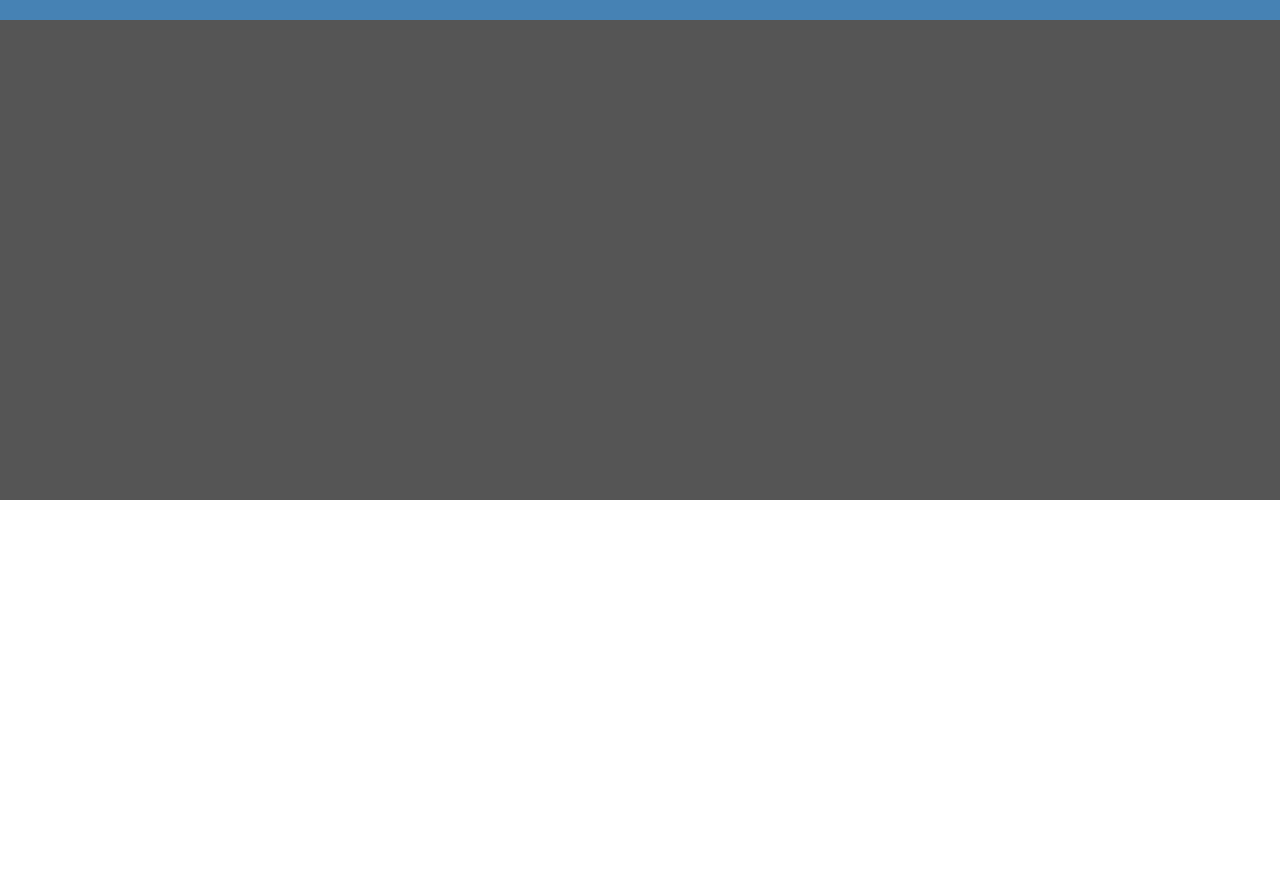
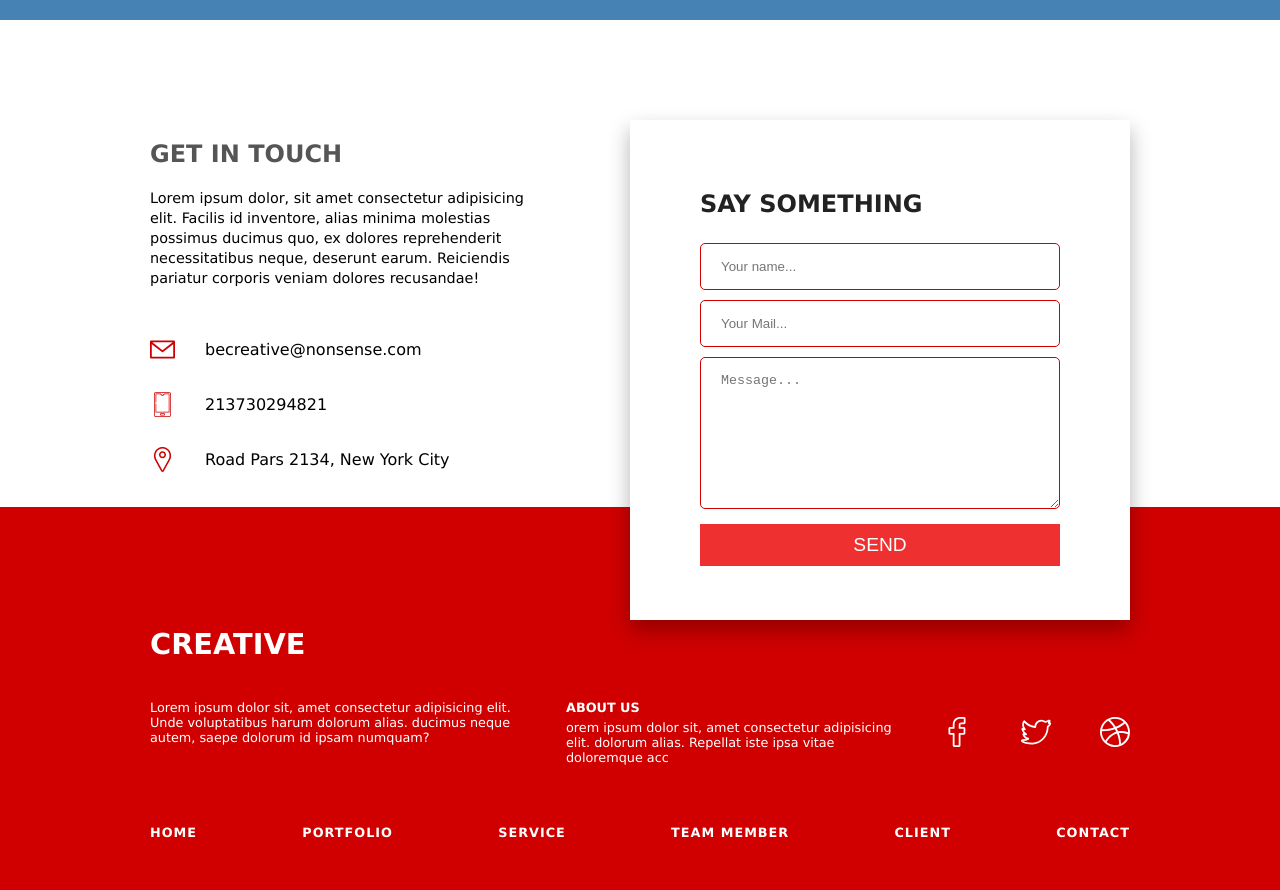
Before and after one commit to algerieno/creative, a plain HTML site: page index.html in a window 1280 px wide. Shown: the part 2380-3270 px from the top of the page. Before the commit the page ends 2880 px from the top, so only its background shows below. Drawn offline with nearby package versions, Linux system fonts and the light colour scheme; a web font is replaced by a local one.

Commit message:
v1 finished

```diff
--- a/css/style.css
+++ b/css/style.css
@@ -209,6 +209,129 @@ section {
     background-color: #D00000;
 }
 footer {
-    height: 480px;
-    background-color: #555;
+    padding: 50px 150px;
+    padding-top: 100px;
+    padding-bottom: 0;
+    display: flex;
+    flex-direction: column;
+    font-family: Verdana, Geneva, Tahoma, sans-serif;
 }
+.topfooter {
+    display: flex;
+    flex-direction: column;
+    width: 50%;
+}
+.contacttext {
+    width: 80%;
+    line-height: 20px;
+}
+.contacttext h3 {
+    text-transform: uppercase;
+    color: #555;
+    font-weight: bolder;
+    font-size: 1.5em;
+}
+.contacttext p {
+    font-size: .9em;
+}
+.contactinfo {
+    margin-top: 20px;
+    display: flex;
+    flex-direction: column;
+}
+.contactinfo img {
+    width: 25px;
+    margin-right: 30px;
+    filter: invert(15%) sepia(56%) saturate(4890%) hue-rotate(351deg) brightness(98%) contrast(125%);
+}
+.contactinfo div {
+    display: flex;
+    align-items: center;
+    margin: 15px 0;
+}
+.bottomfooter {
+    background-color: #D00000;
+    padding: 100px 150px;
+    padding-bottom: 50px;
+    margin: 0 -150px;
+    margin-top: 20px;
+    color: white;
+    font-family: Verdana, Geneva, Tahoma, sans-serif;
+}
+.bottomfooter h1 {
+    text-transform: uppercase;
+    font-size: 1.8em;
+}
+.bottomfooter > div:first-of-type {
+    display: grid;
+    grid-template-columns: 2fr 2fr 1fr;
+    column-gap: 20px;
+    font-size: .8em;
+    padding: 20px 0;
+}
+.bottomfooter > div:first-of-type  * {
+    margin: 0;
+}
+.bottomfooter .aboutus {
+    padding: 0 20px;
+}
+.bottomfooter .socialmedia {
+    display: flex;
+    align-items: center;
+    justify-content: space-between;
+}
+.bottomfooter .socialmedia img {
+    width: 30px;
+    cursor: pointer;
+    filter: invert(100%) sepia(100%) saturate(2%) hue-rotate(232deg) brightness(102%) contrast(101%);
+}
+.bottommenu {
+    display: flex;
+    justify-content: space-between;
+    margin-top: 40px;
+}
+.bottommenu a {
+    text-decoration: none;
+    color: white;
+    text-transform: uppercase;
+    font-size: .8em;
+    font-weight: bold;
+    letter-spacing: 1px;
+}
+.contactform {
+    background-color: white;
+    box-shadow: 0px 10px 20px 0px rgba(0, 0, 0, .3);
+    height: 500px;
+    width: 500px;
+    right: 150px;
+    position: absolute;
+    display: flex;
+    flex-direction: column;
+    box-sizing: border-box;
+    padding: 50px 70px 50px 70px;
+
+}
+.contactform h2 {
+    color: #222;
+    letter-spacing: 0px;
+}
+.contactform input, .contactform textarea {
+    padding: 15px 20px;
+    border-radius: 5px;
+    border: 1px solid #D00000;
+    margin: 5px 0;
+}
+.contactform button {
+    margin-top: 10px ;
+    padding: 10px 20px;
+    text-transform: uppercase;
+    font-weight: bolder;
+    font-size: 1.2em;
+    background-color: #ee3030;
+    color: white;
+    font-weight: lighter;
+    border: 0;
+}
+.contactform button:hover {
+    background-color: tomato;
+}
--- a/index.html
+++ b/index.html
@@ -90,6 +90,64 @@
             </div>
         </div>
     </section>
-    <footer></footer>
+    <footer>
+        <div class="contactform">
+            <h2>SAY SOMETHING</h2>
+            <input type="text" placeholder="Your name...">
+            <input type="email" placeholder="Your Mail...">
+            <textarea name="message" rows="8" placeholder="Message..."></textarea>
+            <button>Send</button>
+        </div>
+        <div class="topfooter">
+            <div class="contacttext">
+                <h3>Get in touch</h3>
+                <p>Lorem ipsum dolor, sit amet consectetur adipisicing elit.
+                    Facilis id inventore, alias minima molestias possimus ducimus quo,
+                    ex dolores reprehenderit necessitatibus neque, deserunt earum.
+                    Reiciendis pariatur corporis veniam dolores recusandae!</p>
+            </div>
+            <div class="contactinfo">
+                <div class="email">
+                    <img src="assets/svg/mail.svg" alt="">
+                    <span>becreative@nonsense.com</span>
+                </div>
+                <div class="phone">
+                    <img src="assets/svg/phone.svg" alt="">
+                    <span>213730294821</span>
+                </div>
+                <div class="location">
+                    <img src="assets/svg/location.svg" alt="">
+                    <span>Road Pars 2134, New York City</span>
+                </div>
+            </div>
+        </div>
+
+        <div class="bottomfooter">
+            <h1>Creative</h1>
+            <div>
+                <p>Lorem ipsum dolor sit, amet consectetur adipisicing elit.
+                    Unde voluptatibus harum dolorum alias.
+                    ducimus neque autem, saepe dolorum id ipsam numquam?</p>
+                <div class="aboutus">
+                    <h4 style="margin-bottom: 5px;">ABOUT US</h4>
+                    <p>orem ipsum dolor sit, amet consectetur adipisicing elit.
+                        dolorum alias. Repellat iste ipsa vitae doloremque acc</p>
+                </div>
+                <div class="socialmedia">
+                    <img src="assets/svg/facebook.svg" alt="">
+                    <img src="assets/svg/twitter.svg" alt="">
+                    <img src="assets/svg/dribbble.svg" alt="">
+                </div>
+            </div>
+            <div class="bottommenu">
+                <a href="#">home</a>
+                <a href="#">portfolio</a>
+                <a href="#">service</a>
+                <a href="#">team member</a>
+                <a href="#">client</a>
+                <a href="#">contact</a>
+            </div>
+        </div>
+    </footer>
 </body>
 </html>
```
Also changed, not shown: assets/svg/dribbble.svg (added), assets/svg/facebook.svg (added), assets/svg/location.svg (added), assets/svg/mail.svg (added), assets/svg/phone.svg (added), assets/svg/twitter.svg (added).
